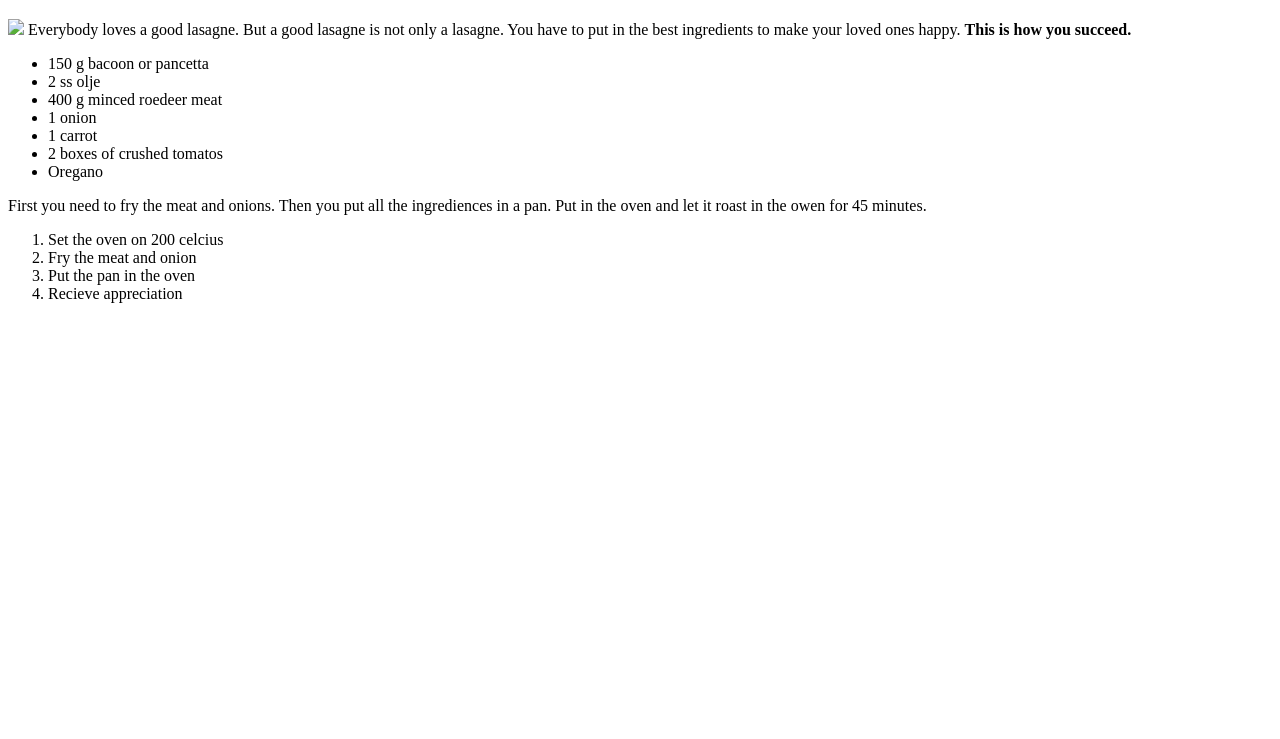
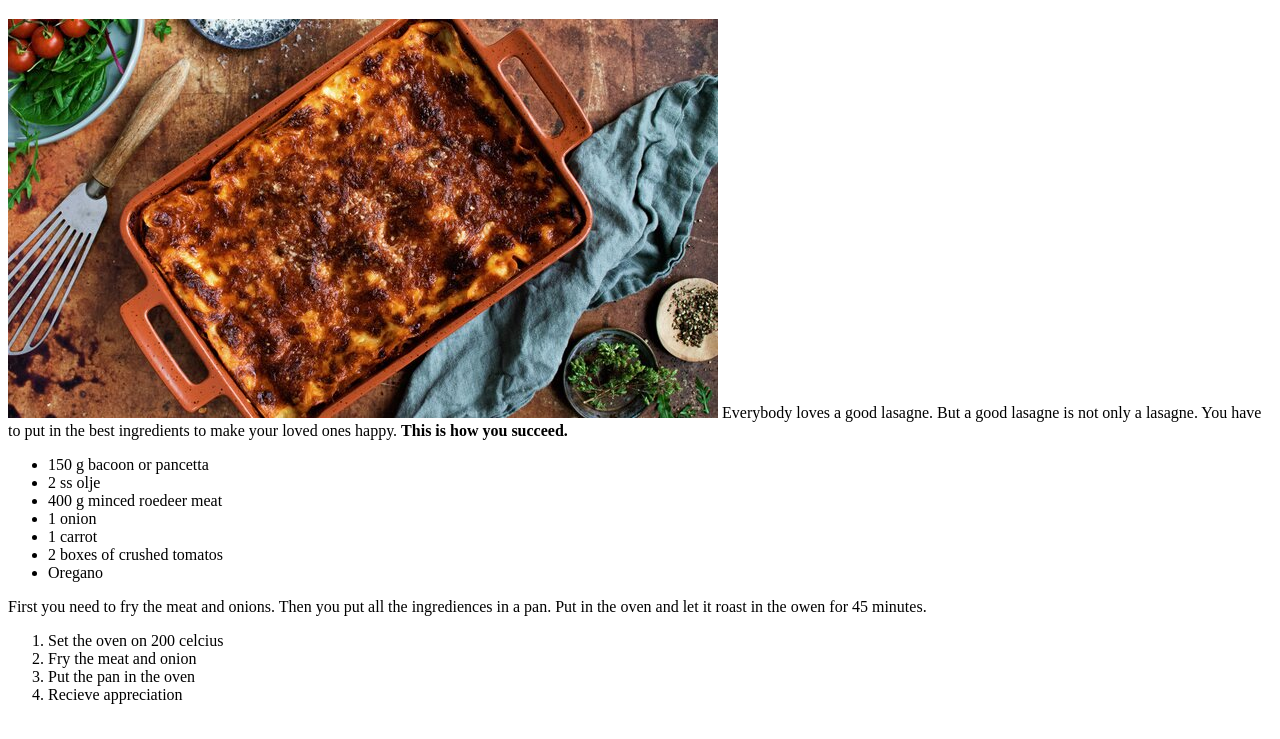
Before and after one commit to Laobaixing19/odin-recipes, a plain HTML site: page recipes/lasagna.html in a window 1280 px wide. Shown: the part 61-800 px from the top of the page. Drawn offline with Linux system fonts and the light colour scheme.

Commit message:
recipes/lasagna.html and vimages/personal-assistant.jpg

```diff
--- a/recipes/lasagna.html
+++ b/recipes/lasagna.html
@@ -8,7 +8,7 @@
 </head>
 <body>
     <h1>The perfect Lasagna</h1>
-    <img src ="vimages/lasagne.jpeg">
+    <img src="../vimages/lasagne.jpeg">
     <a>Everybody loves a good lasagne. But a good lasagne is not only a lasagne.
         You have to put in the best ingredients to make your loved ones happy.
         <strong>This is how you succeed.</strong></a>
```
Also changed, not shown: 2 other files.
